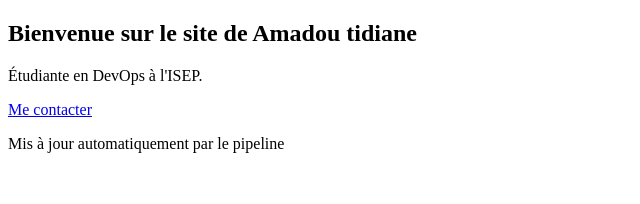
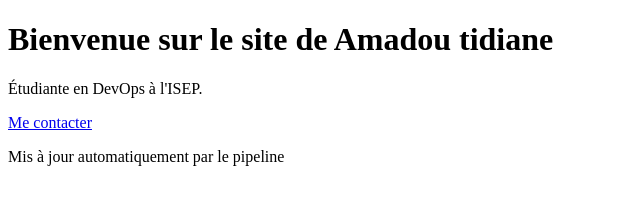
Before and after one commit to Tidiane-diallo-dev/site-cicd, a plain HTML site: page index.html in a window 1280 px wide. Shown: the whole page, without its empty margins (0-640 px from the left). Drawn offline with Linux system fonts and the light colour scheme.

Commit message:
Revert "Remplace le titre principal"
This reverts commit 80c294a63da017db85d34ebeb071e246c9877da9.

```diff
--- a/index.html
+++ b/index.html
@@ -5,7 +5,7 @@
 <title>Mon site CI/CD</title>
 </head>
 <body>
-<h2>Bienvenue sur le site de Amadou tidiane</h2>
+<h1>Bienvenue sur le site de Amadou tidiane</h1>
 <p>Étudiante en DevOps à l'ISEP.</p>
 <a href="contact.html">Me contacter</a>
 </body>
```
